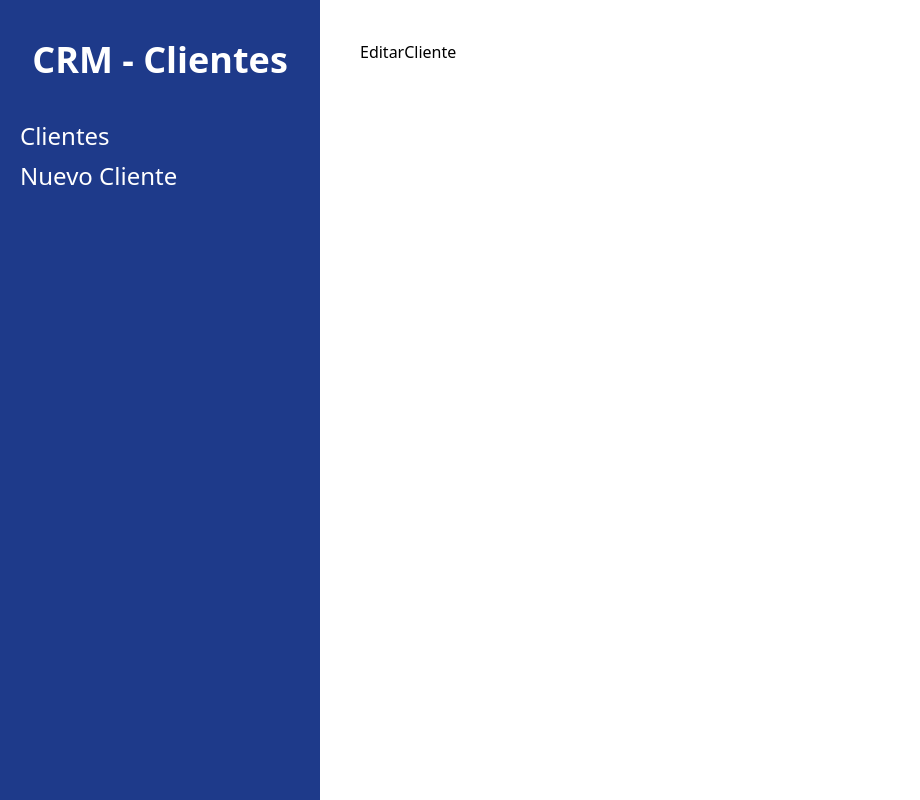
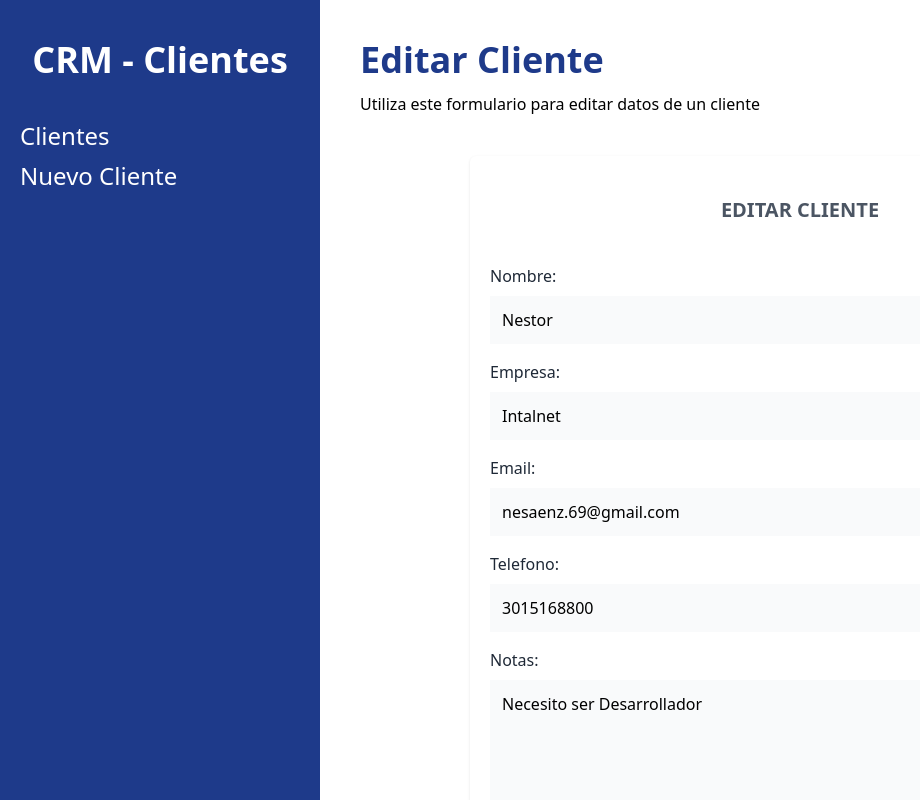
Before and after one commit to NestorSanchezS/Admistrador-de-Clientes, a React (Vite) app: page /clientes/editar/1 in a window 1280 px wide. Shown: the whole page, without its empty margins (0-920 px from the left). Built offline with nearby package versions, Linux system fonts and the light colour scheme; data requests are answered from the project's data file.

Commit message:
Se empieza a implementar la logica de la opcion editar

```diff
--- a/src/components/Client.jsx
+++ b/src/components/Client.jsx
@@ -32,6 +32,7 @@ export const Client = ({ client }) => {
           type="button"
           className="bg-blue-600 hover:bg-blue-700 w-full text-white p-2 uppercase font-bold text-xs
         "
+          onClick={() => navigate(`/clientes/editar/${id}`)}
         >
           Edit
         </button>
--- a/src/components/Formulario.jsx
+++ b/src/components/Formulario.jsx
@@ -3,8 +3,9 @@ import { Formik, Field, Form } from "formik";
 import { useNavigate } from "react-router-dom";
 import * as Yup from "yup";
 import { Alerts } from "./Alerts";
+import { Spinner } from "./Spinner";
 
-export const Formulario = () => {
+export const Formulario = ({ editClient, isLoading }) => {
   const navigate = useNavigate();
 
   const nuevoCliemteSchema = Yup.object().shape({
@@ -41,19 +42,22 @@ export const Formulario = () => {
     }
   };
 
-  return (
+  return isLoading ? (
+    <Spinner />
+  ) : (
     <div className="bg-white mt-10 px-5 py-10 rounded-md shadow md:w-3/4 mx-auto">
       <h1 className="text-gray-600 font-bold text-xl uppercase text-center  ">
-        Agregar Cliente
+        {editClient ? <p>Editar Cliente</p> : <p>Agregar Cliente</p>}
       </h1>
       <Formik
         initialValues={{
-          name: "",
-          empresa: "",
-          email: "",
-          telefono: "",
-          notas: "",
+          name: editClient?.name ?? "",
+          empresa: editClient?.empresa ?? "",
+          email: editClient?.email ?? "",
+          telefono: editClient?.telefono ?? "",
+          notas: editClient?.notas ?? "",
         }}
+        enableReinitialize={true}
         onSubmit={async (values, { resetForm }) => {
           await handleSubmit(values);
           resetForm();
@@ -142,7 +146,7 @@ export const Formulario = () => {
               </div>
               <input
                 type="submit"
-                value="Agregar Cliente"
+                value={editClient ? "Editar Cliente" : "Agregar Cliente"}
                 className="mt-5 w-full bg-blue-800 text-white uppercase font-bold text-lg"
               />
             </Form>
@@ -152,3 +156,8 @@ export const Formulario = () => {
     </div>
   );
 };
+
+Formulario.defaultProps = {
+  editClient: [],
+  cargando: false,
+};
--- a/src/pages/EditarCliente.jsx
+++ b/src/pages/EditarCliente.jsx
@@ -1,5 +1,36 @@
-import React from "react";
+import React, { useEffect, useState } from "react";
+import { useParams } from "react-router-dom";
+import { Formulario } from "../components/Formulario";
 
 export const EditarCliente = () => {
-  return <div>EditarCliente</div>;
+  const [editClient, setEditClient] = useState([]);
+  const [isLoading, setIsLoading] = useState(false);
+  const { id } = useParams();
+
+  useEffect(() => {
+    setIsLoading(true);
+    const getClientAPI = async () => {
+      try {
+        const url = `http://localhost:4000/clientes/${id}`;
+        const response = await fetch(url);
+        const dataClient = await response.json();
+        setEditClient(dataClient);
+      } catch (error) {
+        console.log(error);
+      }
+      setIsLoading(false);
+    };
+
+    getClientAPI();
+  }, []);
+
+  return (
+    <>
+      <h1 className="font-black text-4xl text-blue-900">Editar Cliente</h1>
+      <p className="mt-3">
+        Utiliza este formulario para editar datos de un cliente
+      </p>
+      <Formulario editClient={editClient} isLoading={isLoading} />
+    </>
+  );
 };
```
